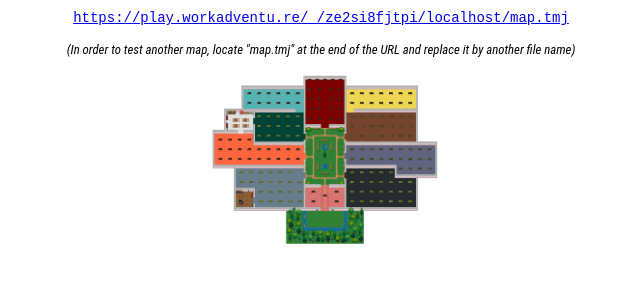
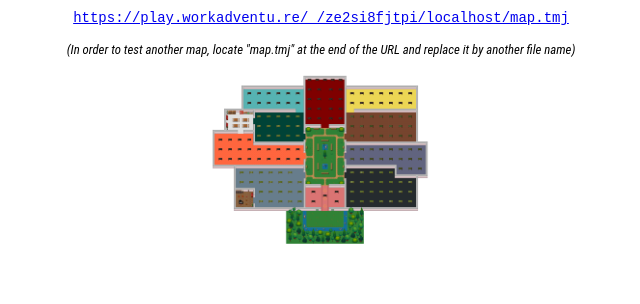
Before and after one commit to esanger/MEME-map-2025, a plain HTML site: page index.html in a window 1280 px wide. Shown: the part 177-481 px from the top of the page, 319-959 px from the left. Drawn offline with Linux system fonts and the light colour scheme.

Commit message:
Deploying to gh-pages from master @ cb6a3259c41bd61a15e49247f1adce003906f08d 🚀

```diff
--- a/index.html
+++ b/index.html
@@ -151,7 +151,7 @@
                 <h2>Test my map</h2>
                 <p><a id="testMapURL" href="#" class="url"></a></p>
                 <p class="tips">(In order to test another map, locate "map.tmj" at the end of the URL and replace it by another file name)</p>
-                <img src="./assets/map-baa05591.png" alt="Map thumbnail" class="map">
+                <img src="./assets/map-52c4d9a6.png" alt="Map thumbnail" class="map">
                 <p><a id="testMapBtnURL" href="#" class="button">Test my map</a></p>
             </section>
 
```
Also changed, not shown: assets/map-52c4d9a6.png (added), assets/map-baa05591.png (deleted), conference-chunk-1-b3150a98.png (renamed from conference-chunk-1-74148598.png), map-chunk-1-ed84ee97.png (renamed from map-chunk-1-80a80ae0.png), map-chunk-2-ed84ee97.png (renamed from map-chunk-2-80a80ae0.png), map.png, office-chunk-1-2bea403b.png (renamed from office-chunk-1-cbf9f82e.png), 2 other files.
